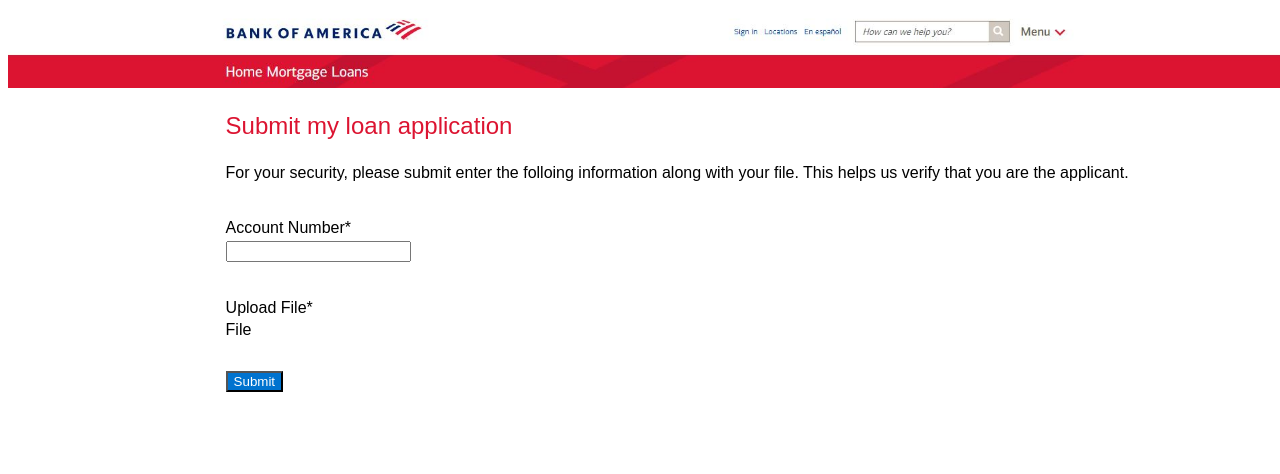
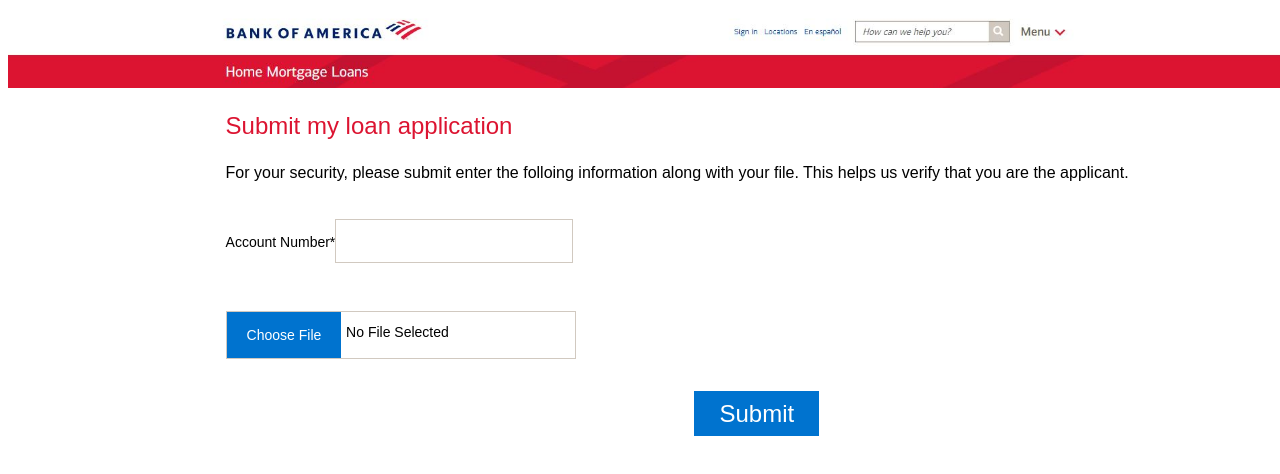
Before and after one commit to vzhang517/BankofAmerica_Box_Demo, a React (Create React App) app in the folder bankofamerica/: page / in a window 1280 px wide. Shown: the top 474 px of the page. Built offline with nearby package versions, Linux system fonts and the light colour scheme.

Commit message:
fixed upload file field

```diff
--- a/bankofamerica/src/components/UploadFileForm.js
+++ b/bankofamerica/src/components/UploadFileForm.js
@@ -6,7 +6,14 @@
 
 
 class UploadFileForm extends React.Component {
-    state = { accountNo: "", selectedFile: null};
+  constructor(props){
+    super(props);
+
+    this.state = { accountNo: "", selectedFile: null, selectedFilename:"No File Selected"};
+
+  }
+
+
 
     // Sets state to whatever is being typed in the input
     onInputChange = event => {
@@ -22,7 +29,7 @@
     onChangeHandler=event=>{
       this.setState({
         selectedFile: event.target.files[0],
-        loaded: 0,
+        selectedFilename: event.target.files[0].name
       })
     };
 
@@ -47,26 +54,26 @@
 
     render() {
         return (
-          <form onSubmit={this.onFormSubmit}>
+          <form onSubmit={this.onFormSubmit} className="uploadfileform_form">
             <div className="uploadfileform_inputs">
-              <div>
-                <label className="uploadfileform_label">Account Number*</label>
+              <div className="uploadfileform_input">
+                <label>Account Number*</label>
                 <input
                   type="text"
                   value={this.state.accountNo}
                   onChange={this.onInputChange}
                 />
               </div>
-              <div>
-              <label className="uploadfileform_label">Upload File*</label>
-                <label className="uploadfileform_customuploadbutton">
-                  <input type="file" onChange={this.onChangeHandler}/>
-                   File
-                </label>
+              <div className="uploadfileform_filecontainer">
+                <input type="file" onChange={this.onChangeHandler} id="realbutton" hidden/>
+                <label htmlFor="realbutton" className="uploadfileform_choosefilelabel">Choose File</label>
+                <div className="uploadfileform_filechosen">{this.state.selectedFilename}</div>
+
               </div>
             </div>
             <button type="button" className="uploadfileform_submitbutton" onClick={this.onClickHandler}>Submit</button>
           </form>
+
 
 
         )
--- a/bankofamerica/src/components/_UploadFileForm.scss
+++ b/bankofamerica/src/components/_UploadFileForm.scss
@@ -2,15 +2,27 @@
     display: flex;
     flex-direction: column;
     justify-content: space-between;
-    width: 200px;
-    height: 120px;
+    width: 350px;
+    height: 140px;
     padding-top: 2%;
     padding-bottom: 3%;
 }
 
-.uploadfileform_label{
-    display: block;
-    padding-bottom: 2%;
+.uploadfileform_input{
+    label{
+        display: inline-block;
+        font-size: 14px;
+        font-weight: normal;
+    }
+
+    input{
+        height: 40px;
+        font-size: 18px;
+        border: 1px solid #d1c9c0;
+        display: inline-block;
+        box-shadow: none;
+    }
+
 }
 
 input[type="file"] {
@@ -24,6 +36,43 @@
 }
 
 .uploadfileform_submitbutton{
+    display: block;
+    margin:auto;
+    font-size: 24px;
+    line-height: 25px;
+    padding: 10px 25px;
+    color: #fff;
+    background-color: #0073CF;
+    text-align: center;
+    text-decoration: none;
+    border-radius: 0;
+    border: none;
+    outline: none;
+}
+
+.uploadfileform_choosefilelabel {
+    font-size: 14px;
+    background-color: #0073cf;
+    border: none;
     color: white;
-    background-color: #0073cf;
-}
+    padding: 15px 20px;
+    text-align: center;
+    text-decoration: none;
+    display: inline-block;
+  }
+
+  .uploadfileform_filechosen{
+    font-size: 14px;
+    margin-left: 0.3rem;
+    font-family: sans-serif;
+    overflow: hidden;
+    display: inline-block;
+  }
+
+  .uploadfileform_filecontainer{
+    border: 1px solid #d1c9c0;
+    box-sizing: border-box;
+    display: inline-block;
+    overflow: hidden;
+    white-space: nowrap;
+  }
```
